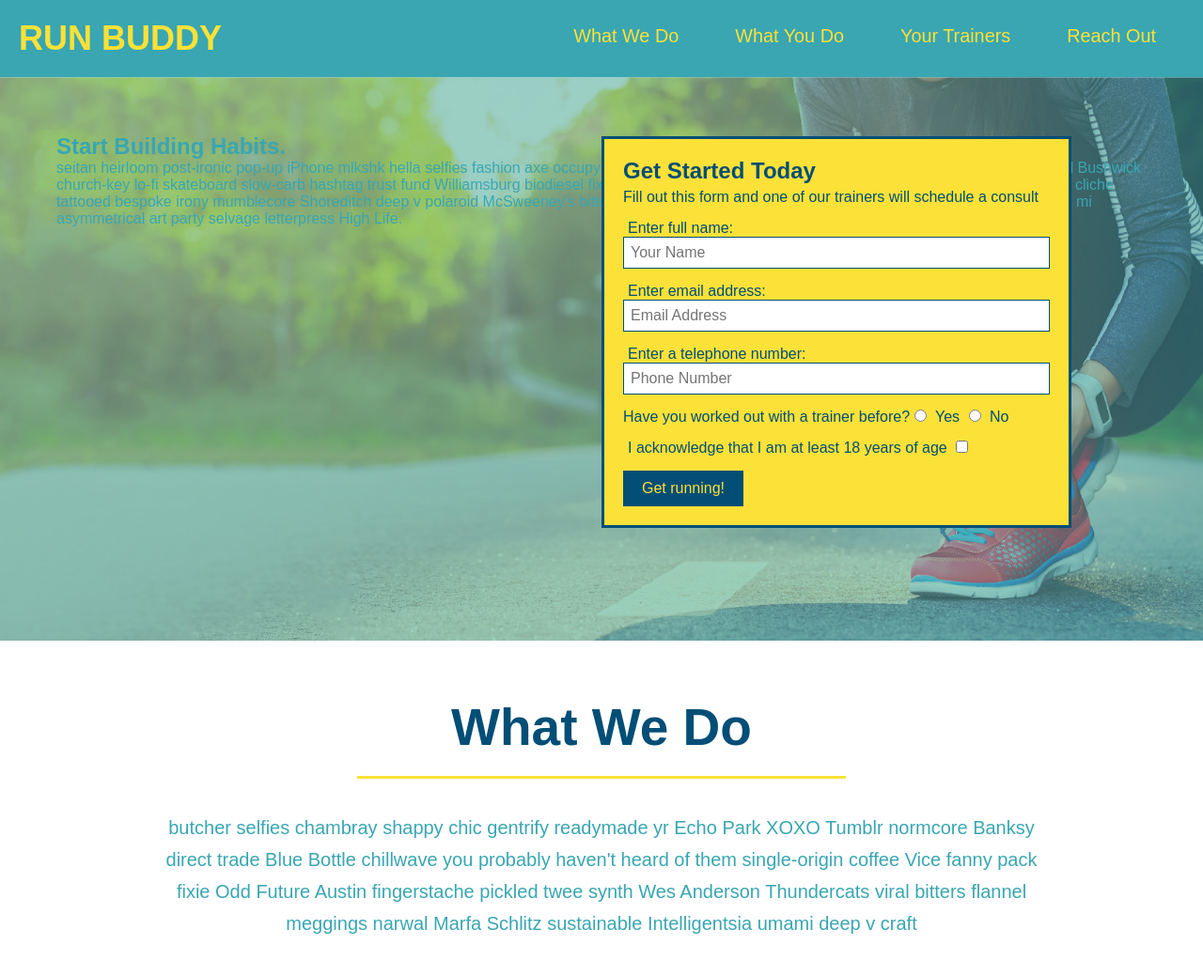
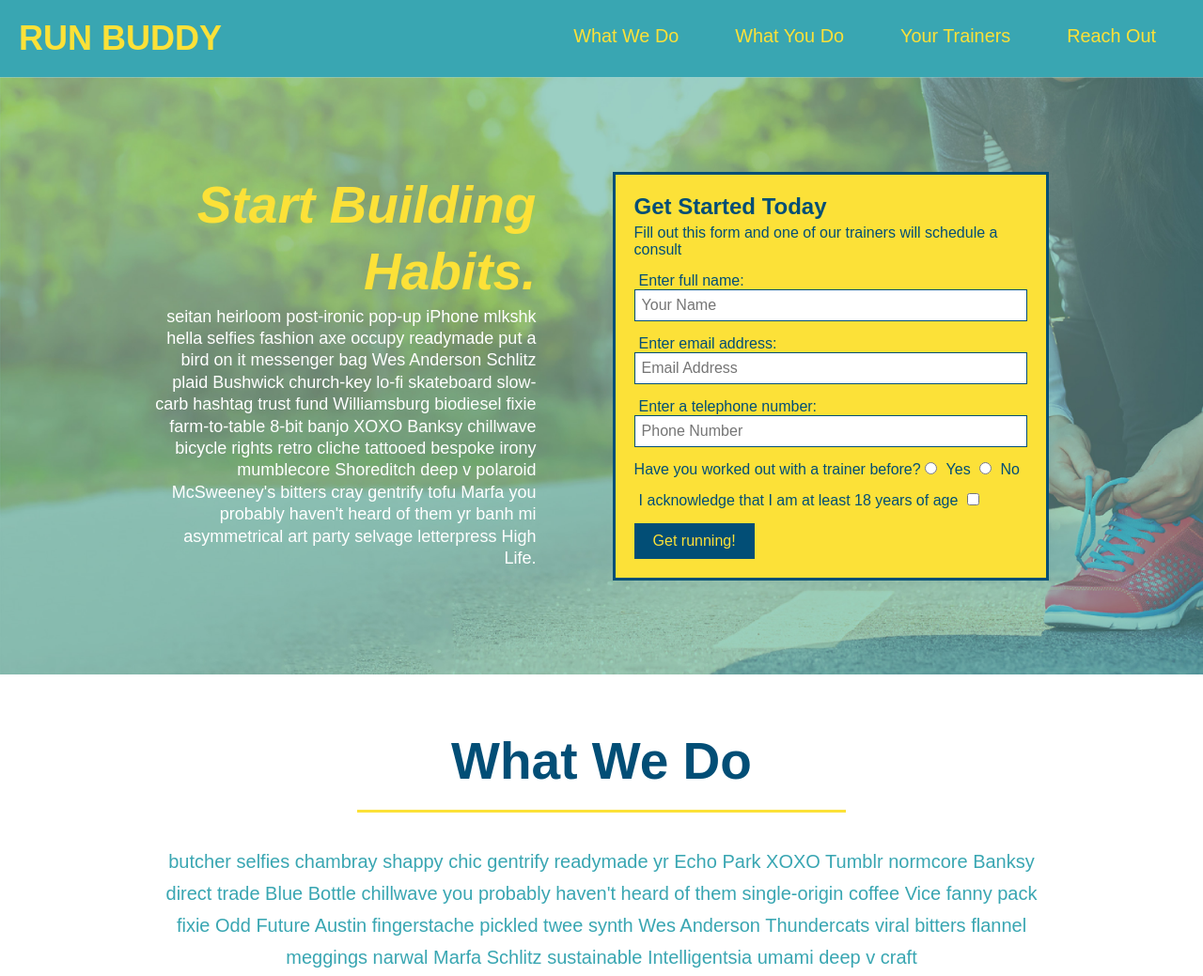
Before and after one commit to mcelhatton/run-buddy, a plain HTML site: page index.html in a window 1280 px wide. Shown: the top 1039 px of the page at 94% size. Drawn offline with Linux system fonts and the light colour scheme.

Commit message:
add flexbox to hero

```diff
--- a/assets/css/style.css
+++ b/assets/css/style.css
@@ -1,10 +1,20 @@
+/* site wide css*/
 * {
     margin: 0;
     padding: 0;
     box-sizing: border-box;
 }
 
-/* apply styles to <header>*/
+body {
+    color: #39a6b2;
+    font-family: Arial, Helvetica, sans-serif;
+}
+
+section {
+    padding: 60px;
+}
+
+/* header and nav css*/
 header {
     padding: 20px;
     background-color: #39a6b2;
@@ -44,46 +54,13 @@ header nav ul li a {
     font-size: 1.55vw;
 }
 
-body {
-    color: #39a6b2;
-    font-family: Arial, Helvetica, sans-serif;
-}
-
-/* footer styles */
-footer {
-    background: #fce138;
-    width: 100%;
-    padding: 40px 35px;
-}
-
-footer h2 {
-    display: inline;
-    color: #024e76;
-    font-size: 30px;
-    margin: 0;
-}
-
-footer div {
-    float: right;
-    line-height: 1.5;
-    text-align: right;
-}
-
-footer a {
-    color: #024e76;
-}
-
-section {
-    padding: 60px;
-}
-
 /* Hero Sytle Start */
 .hero {
     background-image: url(../images/hero-bg.jpeg);
-    height: 600px;
     background-size: cover;
-    background-position: center;
-    position: relative;
+    display: flex;
+    justify-content: center;
+    flex-wrap: wrap;
 }
 
 /* secondary page hero */
@@ -94,17 +71,30 @@ section {
     color: red;
   }
 
+.hero-cta {
+    width: 35%;
+    text-align: right;
+    margin: 3.5%;
+    color: #fff;
+    font-size: 18px;
+    line-height: 1.3;
+}
+
+.hero-cta h2 {
+    font-style: italic;
+    font-size: 55px;
+    color: #fce138;
+}
+
 .hero-form {
     background-color: #fce138;
     padding: 20px;
-    width: 500px;
     color: #024e76;
     border-style: solid;
     border-width: 3px;
     border-color: #024e76;
-    position: absolute;
-    bottom: 120px;
-    right: 140px;
+    width: 40%;
+    margin: 3.5%;
 }
 
 .hero-form p {
@@ -282,3 +272,28 @@ margin-bottom: 25px;
 .contact-info a {
     color: #fce138;
 }
+
+/* footer styles */
+footer {
+    background: #fce138;
+    width: 100%;
+    padding: 40px 35px;
+    display: flex;
+    justify-content: space-between;
+    flex-wrap: wrap;
+}
+
+footer h2 {
+    color: #024e76;
+    font-size: 30px;
+    margin: 0;
+}
+
+footer div {
+    line-height: 1.5;
+    text-align: right;
+}
+
+footer a {
+    color: #024e76;
+}
```
